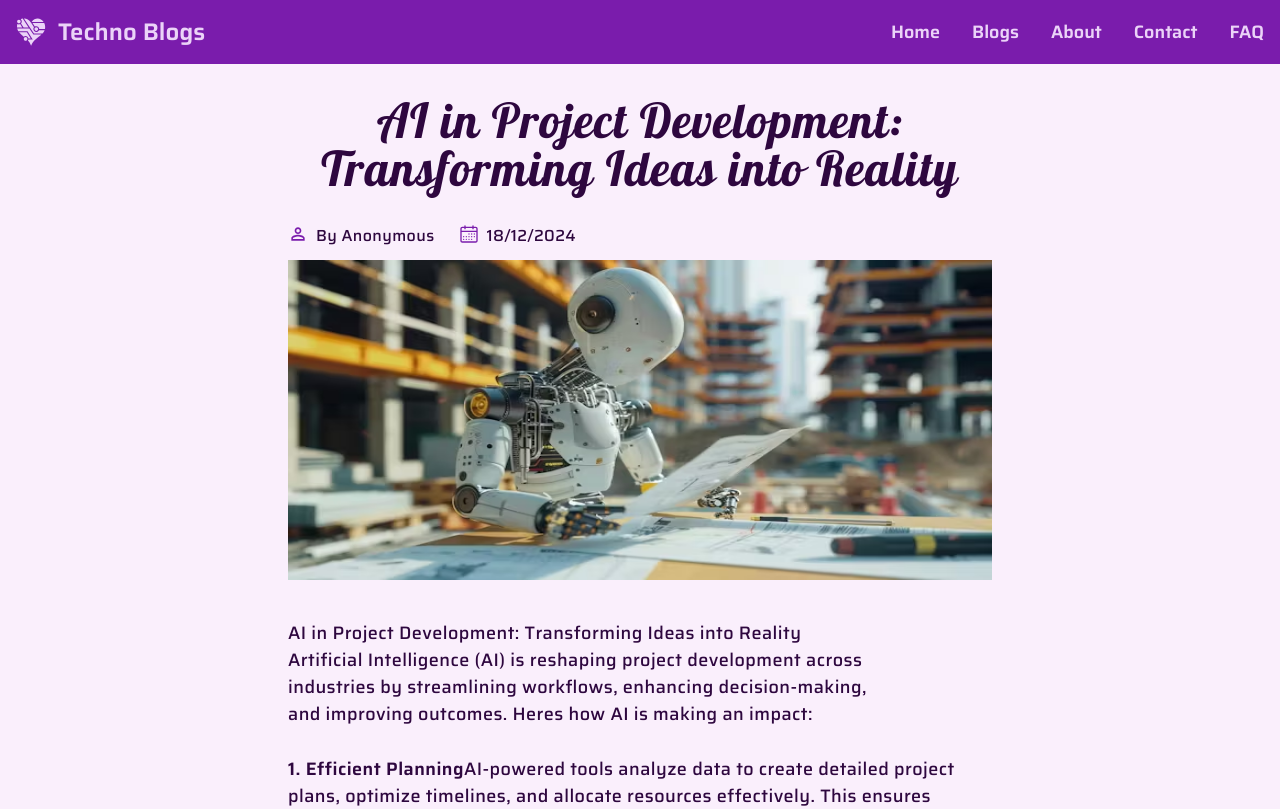
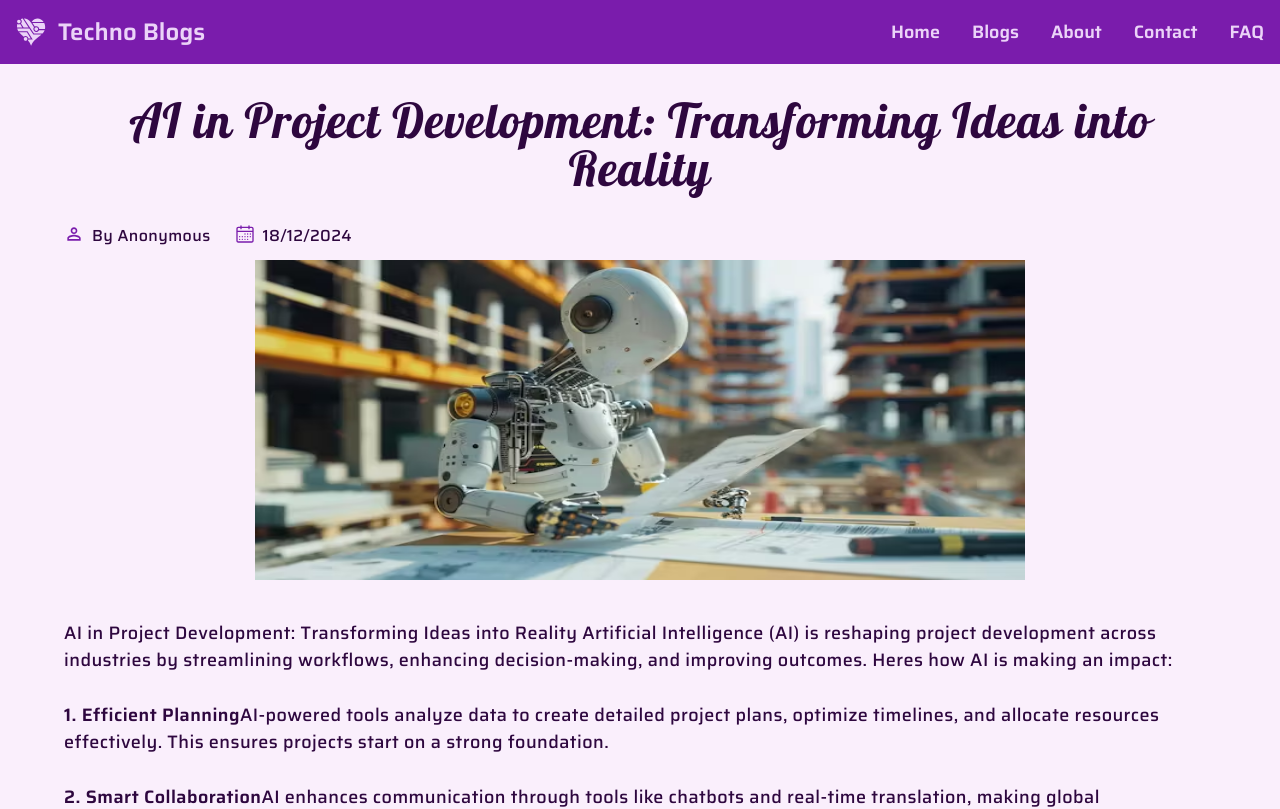
Before and after one commit to HibaDawood/Dynamic-Blog-Website, a Next.js app: page /Blogs/Post3 in a window 1280 px wide. Shown: the top 809 px of the page. Built offline with nearby package versions, Linux system fonts and the light colour scheme.

Commit message:
Update page.tsx

```diff
--- a/src/app/Blogs/Post3/page.tsx
+++ b/src/app/Blogs/Post3/page.tsx
@@ -6,7 +6,7 @@ import CommentSection from "@/app/Components/CommentSection";
 
 const Post2 = () => {
   return (
-    <div className="mx-72">
+    <div className="xs:mx-4 sm:mx-8 md:mx-16 l:mx-72 ">
       {/* Post 1 */}
       <h1
         style={{
```
